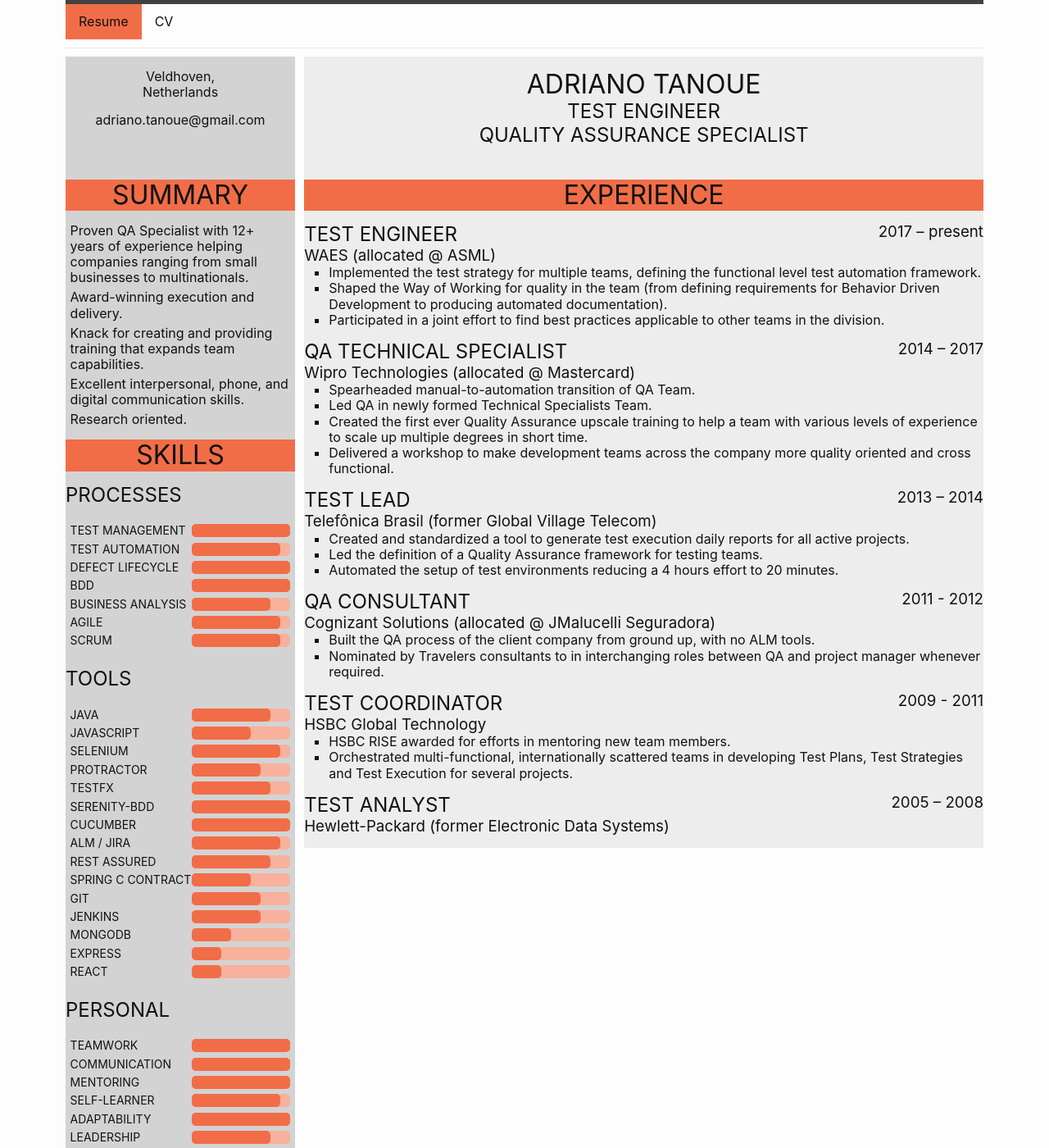
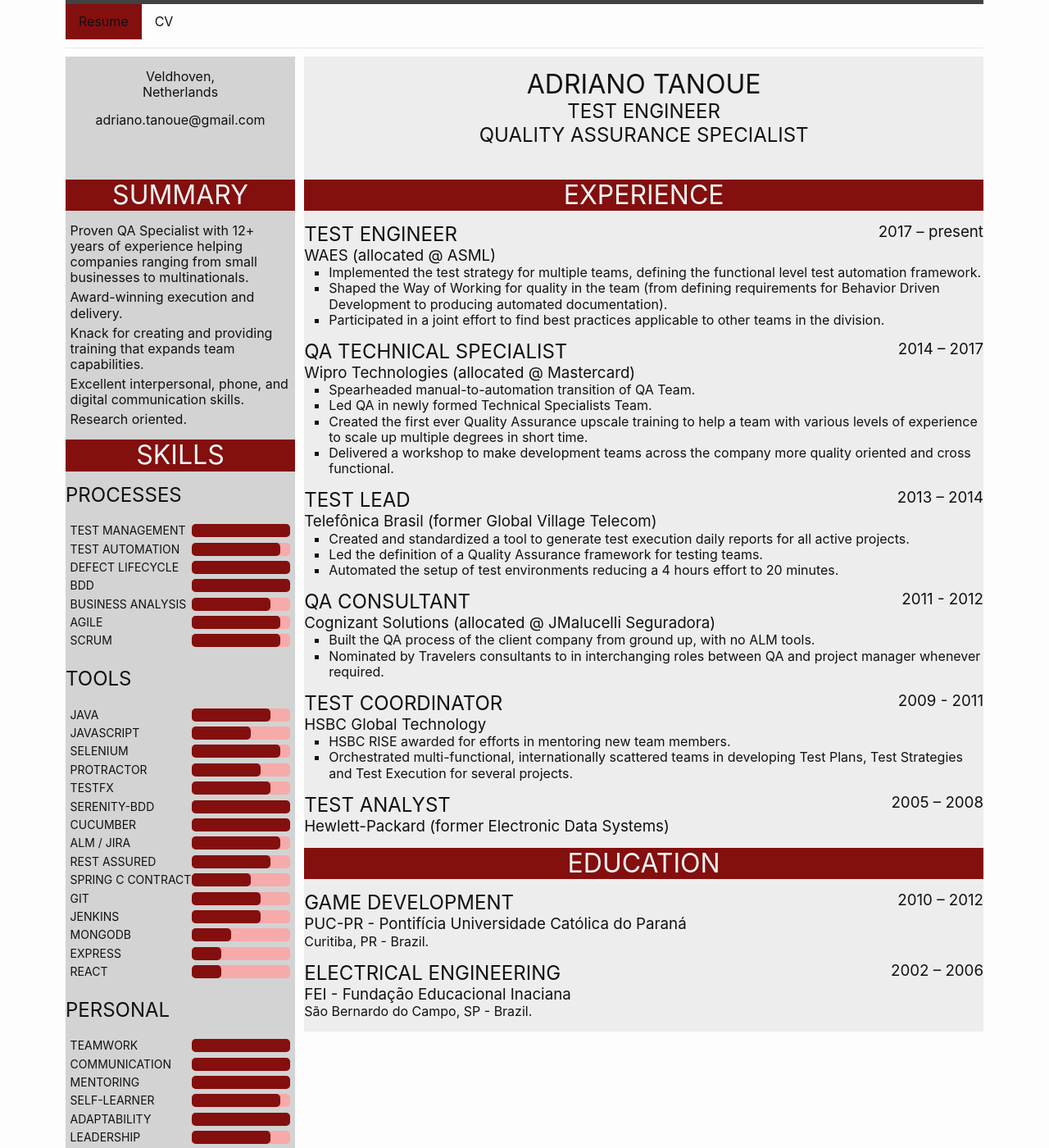
Before and after one commit to nu75h311/nu75h311.github.io, a Jekyll site: the page built from index.md, in a window 1280 px wide and 1400 px high. Shown: the whole window at 82% size. Built offline with Jekyll 4.4.1, drawn with Linux system fonts in a browser that asks for light colours.

Commit message:
education and font

```diff
--- /dev/null
+++ b/_data/education.json
@@ -0,0 +1,16 @@
+{
+    "courses": [
+        {
+            "name": "GAME DEVELOPMENT",
+            "institution": "PUC-PR - Pontifícia Universidade Católica do Paraná",
+            "period": "2010 – 2012",
+            "place": "Curitiba, PR - Brazil."
+        },
+        {
+            "name": "ELECTRICAL ENGINEERING",
+            "institution": "FEI - Fundação Educacional Inaciana",
+            "period": "2002 – 2006",
+            "place": "São Bernardo do Campo, SP - Brazil."
+        }
+    ]
+}
--- /dev/null
+++ b/_includes/education.html
@@ -0,0 +1,12 @@
+<div>
+    {% assign courses = site.data.education.courses %}
+
+    <h1 class="section-title">EDUCATION</h1>
+
+    {% for course in courses %}
+        <h2 class="course">{{ course.name }}</h2>
+        <h3 class="period">{{ course.period }}</h3>
+        <h3 class="company">{{ course.institution }}</h3>
+        <h4 class="place">{{ course.place }}</h4>
+    {% endfor %}
+</div>
--- a/_layouts/default.html
+++ b/_layouts/default.html
@@ -17,6 +17,7 @@
       <div class="col-2">
         {%- include title.html -%}
         {%- include experience.html -%}
+        {%- include education.html -%}
         {{ content }}
       </div>
 
--- a/_sass/minima/_base.scss
+++ b/_sass/minima/_base.scss
@@ -151,7 +151,7 @@ a {
   }
 
   &:hover {
-    color          : $that-orange;
+    color          : $dark-red;
     text-decoration: underline;
   }
 
@@ -236,7 +236,7 @@ pre {
   height        : 20px;
   transform     : scale(2);
   display       : inline-block;
-  color         : $that-orange;
+  color         : $dark-red;
   fill          : currentColor;
   padding       : 6px 3px 2px 7px;
   vertical-align: text-bottom;
--- a/_sass/minima/_layout.scss
+++ b/_sass/minima/_layout.scss
@@ -57,7 +57,7 @@
   }
 
   .active {
-    background-color: $that-orange;
+    background-color: $dark-red;
   }
 
   // .nav-trigger {
@@ -255,7 +255,7 @@
       border : 1px solid transparent;
 
       &:hover {
-        border-color: $that-orange
+        border-color: $dark-red
       }
     }
   }
--- a/_sass/minima/custom-styles.scss
+++ b/_sass/minima/custom-styles.scss
@@ -32,7 +32,8 @@
 .section-title {
     margin-top      : $spacing-unit / 2;
     text-align      : center;
-    background-color: $that-orange;
+    color           : whitesmoke;
+    background-color: $dark-red;
 }
 
 .summary-text {
@@ -63,13 +64,13 @@
     margin-right    : 2%;
     float           : right;
     width           : 43%;
-    background-color: lighten($color: $that-orange, $amount: 18);
+    background-color: lighten($color: $dark-red, $amount: 53);
     border-radius   : 0.3em;
 
     .skill {
         padding-top     : 0.5em;
         padding-bottom  : 0.5em;
-        background-color: $that-orange;
+        background-color: $dark-red;
         border-radius   : 0.3em;
     }
 }
@@ -103,3 +104,13 @@
 .achievements {
     list-style-type: square;
 }
+
+.course {
+    margin: 0;
+    float : left;
+}
+
+.institution {
+    margin: 0;
+    clear : both;
+}
--- a/_sass/minima/initialize.scss
+++ b/_sass/minima/initialize.scss
@@ -2,7 +2,7 @@
 
 // Define defaults for each variable.
 
-$base-font-family: -apple-system, BlinkMacSystemFont, "Segoe UI", "Segoe UI Symbol", "Segoe UI Emoji", "Apple Color Emoji", Roboto, Helvetica, Arial, sans-serif !default;
+$base-font-family: -apple-system, BlinkMacSystemFont, "Century Gothic", Helvetica, Arial, sans-serif !default;
 $code-font-family: "Menlo", "Inconsolata", "Consolas", "Roboto Mono", "Ubuntu Mono", "Liberation Mono", "Courier New", monospace;
 $base-font-size  : 16px !default;
 $base-font-weight: 400 !default;
@@ -10,7 +10,7 @@ $small-font-size : $base-font-size * 0.875 !default;
 $base-line-height: 1.2 !default;
 $max-width       : 70em;
 
-$that-orange: #f16d47;
+$dark-red: #830f0e;
 
 $spacing-unit: 30px !default;
 
```
